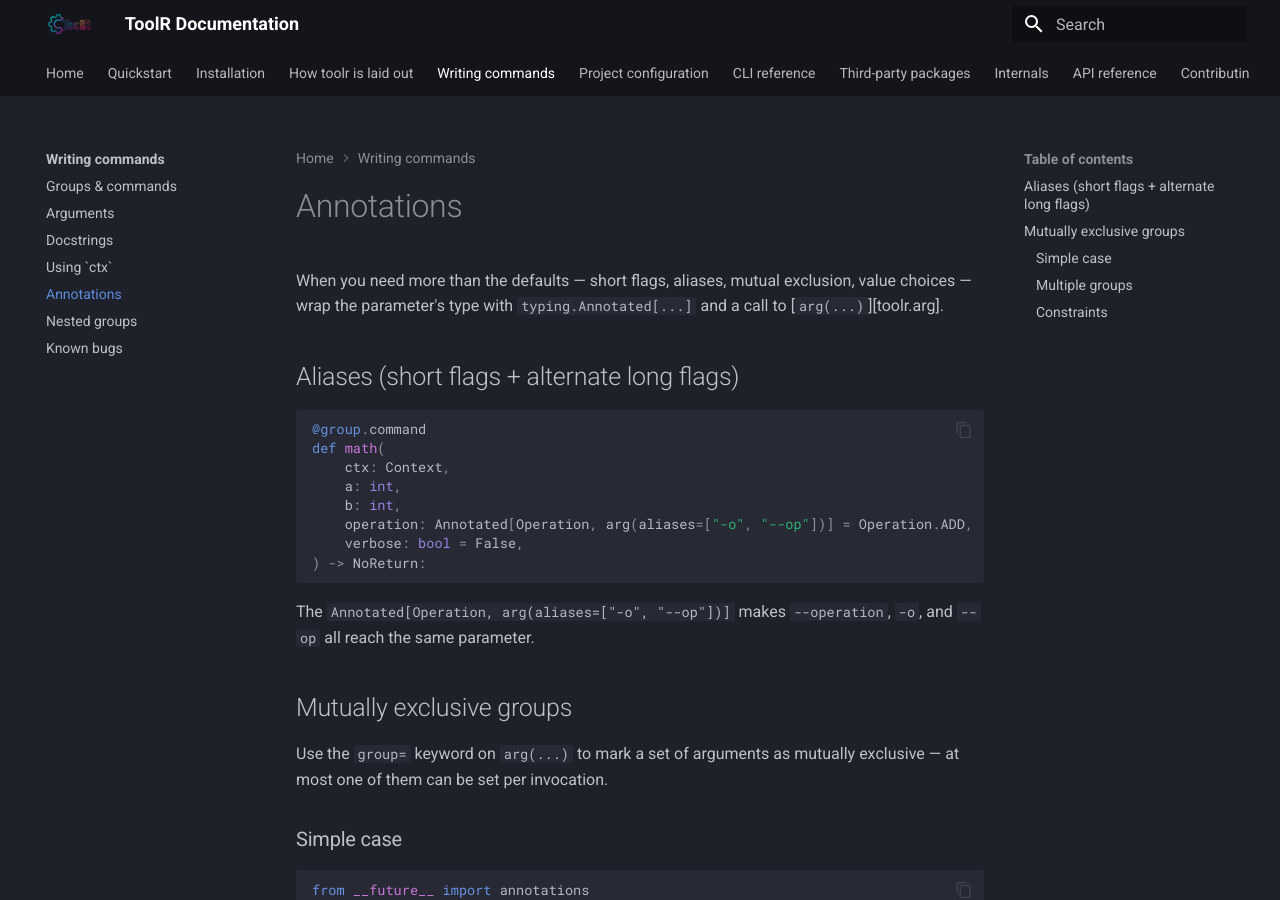
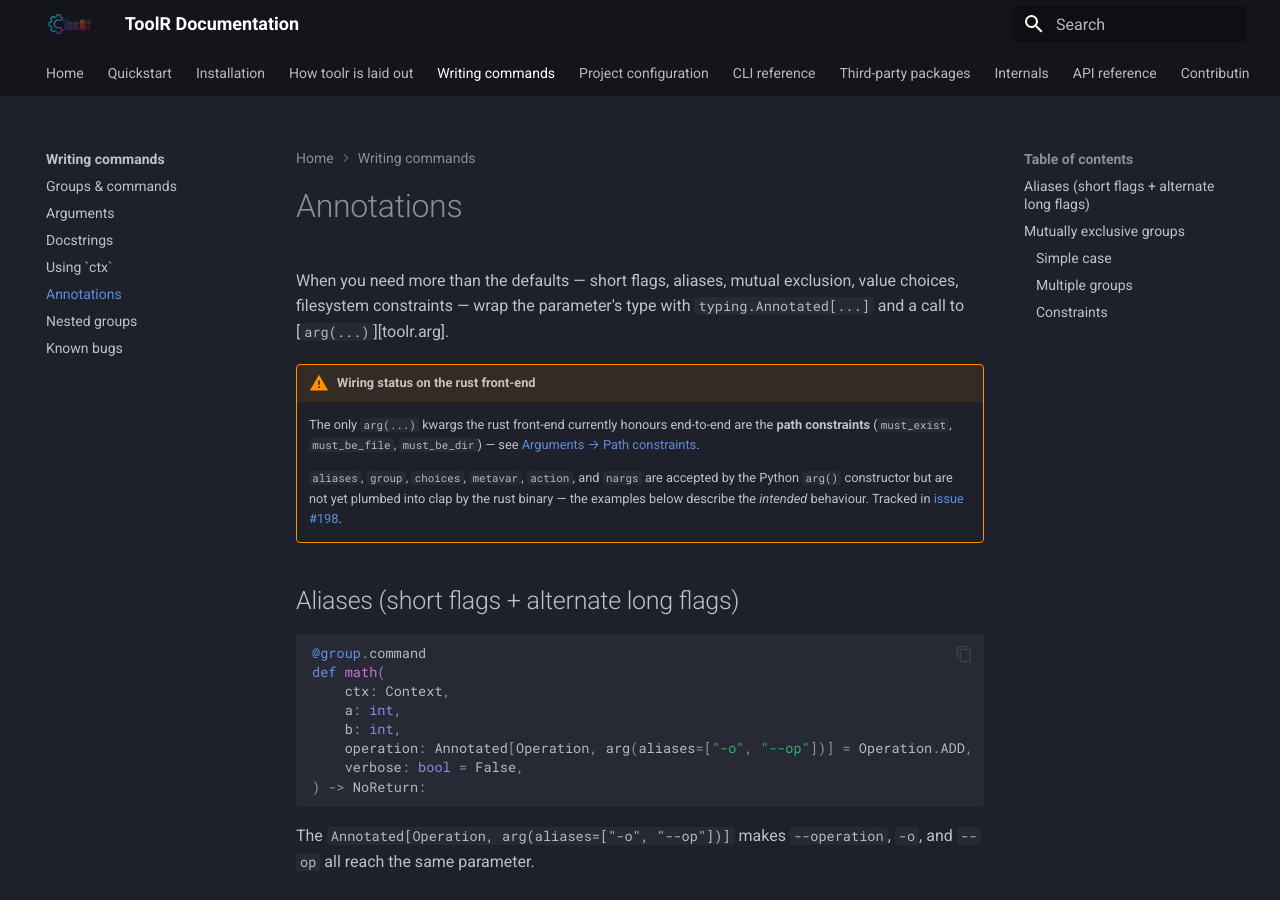
Before and after one commit to s0undt3ch/ToolR, an MkDocs documentation site: the page built from docs/writing-commands/annotations.md, in a window 1280 px wide and 900 px high. Built offline with MkDocs 1.6.1 and Material for MkDocs 9.7.7, drawn with Linux system fonts in a browser that asks for light colours.

```diff
--- a/docs/writing-commands/annotations.md
+++ b/docs/writing-commands/annotations.md
@@ -1,8 +1,22 @@
+<!-- rumdl-disable MD046 -->
+
 # Annotations
 
 When you need more than the defaults — short flags, aliases, mutual
-exclusion, value choices — wrap the parameter's type with
-`typing.Annotated[...]` and a call to [`arg(...)`][toolr.arg].
+exclusion, value choices, filesystem constraints — wrap the parameter's
+type with `typing.Annotated[...]` and a call to [`arg(...)`][toolr.arg].
+
+!!! warning "Wiring status on the rust front-end"
+    The only `arg(...)` kwargs the rust front-end currently honours
+    end-to-end are the **path constraints** (`must_exist`,
+    `must_be_file`, `must_be_dir`) — see
+    [Arguments → Path constraints](arguments.md#path-constraints).
+
+    `aliases`, `group`, `choices`, `metavar`, `action`, and `nargs` are
+    accepted by the Python `arg()` constructor but are not yet plumbed
+    into clap by the rust binary — the examples below describe the
+    *intended* behaviour. Tracked in
+    [issue #198](https://github.com/s0undt3ch/ToolR/issues/198).
 
 ## Aliases (short flags + alternate long flags)
 
```
Also changed, not shown: docs/writing-commands/known-bugs.md (+13 -3 lines), 1 other file.
